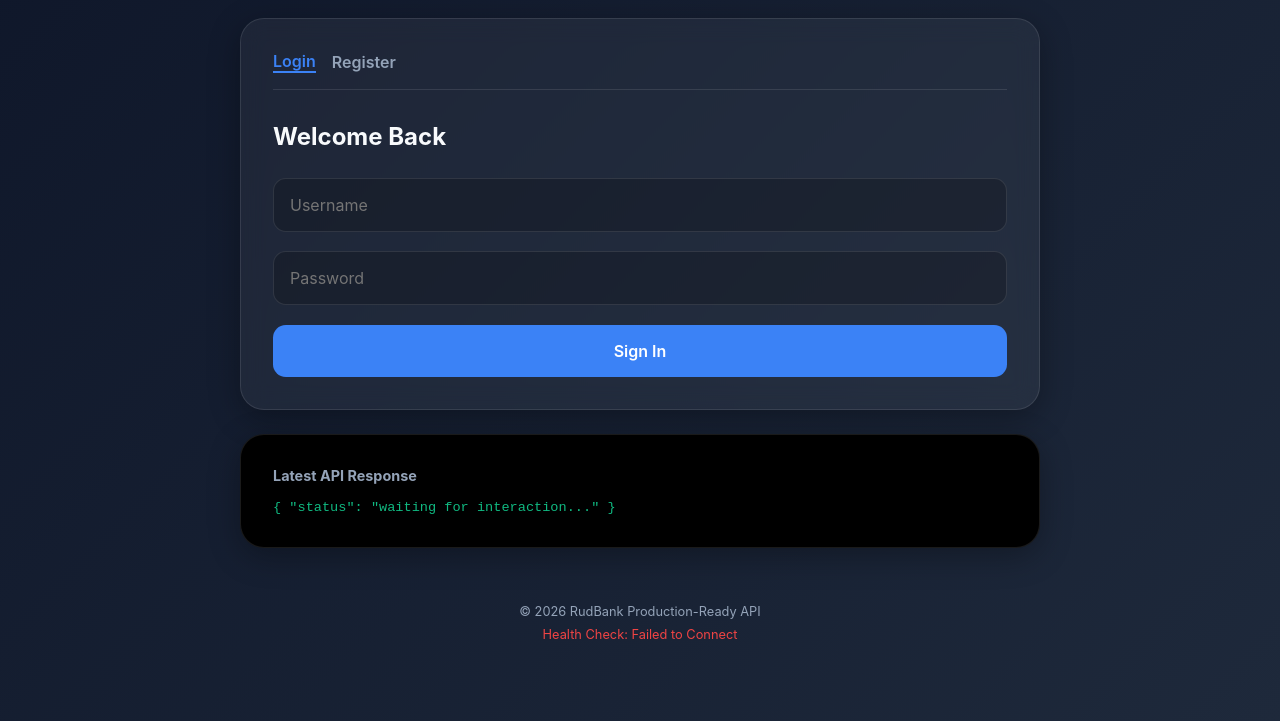
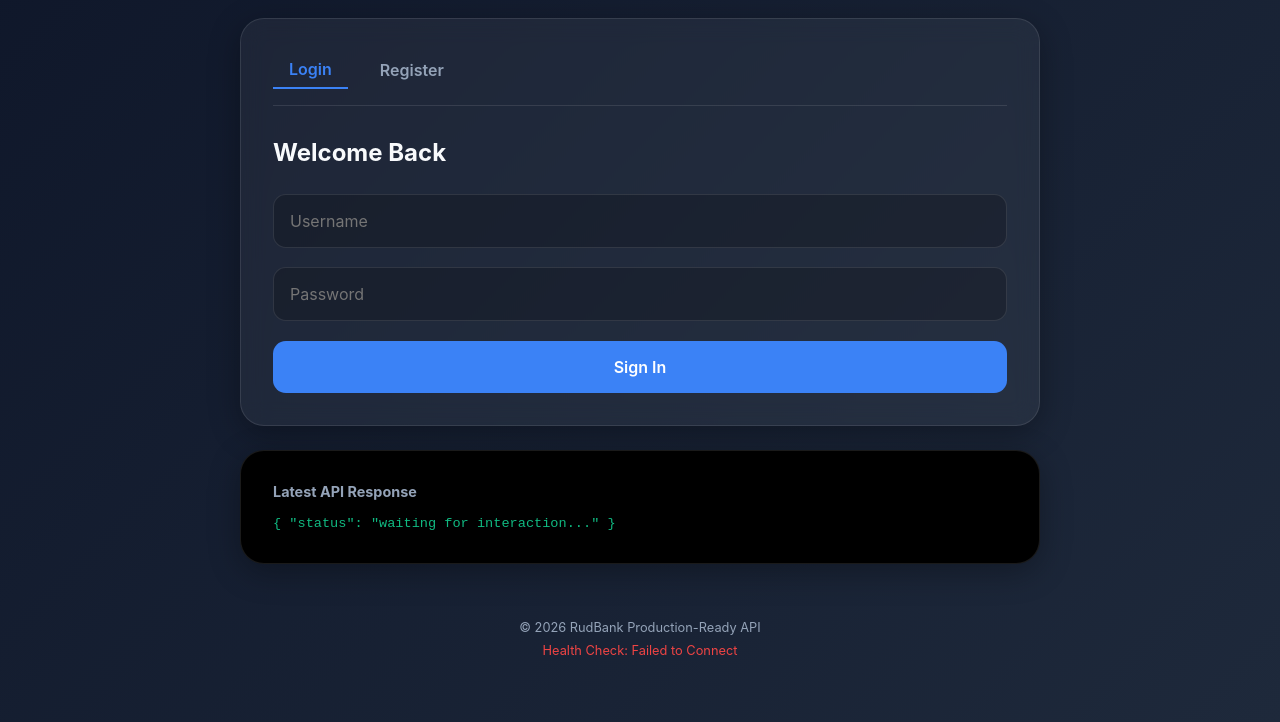
Before and after one commit to Mosinali10/rudbank, a website: page public/index.html in a window 1280 px wide. Shown: the part 79-801 px from the top of the page. Drawn offline with Linux system fonts and the light colour scheme; no server answers.

Commit message:
UI Fix: Improve tab interaction and hit areas

```diff
--- a/public/index.html
+++ b/public/index.html
@@ -1,11 +1,13 @@
 <!DOCTYPE html>
 <html lang="en">
+
 <head>
     <meta charset="UTF-8">
     <meta name="viewport" content="width=device-width, initial-scale=1.0">
     <title>RudBank | Visual API Dashboard</title>
     <link rel="stylesheet" href="style.css">
 </head>
+
 <body>
     <div class="container">
         <header>
@@ -17,8 +19,8 @@
             <!-- Login/Register Section -->
             <section id="auth-section" class="card glass">
                 <div class="tabs">
-                    <button id="tab-login" class="tab active" onclick="showTab('login')">Login</button>
-                    <button id="tab-register" class="tab" onclick="showTab('register')">Register</button>
+                    <button id="tab-login" class="tab active">Login</button>
+                    <button id="tab-register" class="tab">Register</button>
                 </div>
 
                 <form id="login-form" class="auth-form">
@@ -78,4 +80,5 @@
     </div>
     <script src="script.js"></script>
 </body>
+
 </html>
--- a/public/script.js
+++ b/public/script.js
@@ -16,6 +16,9 @@ function showTab(type) {
     document.getElementById('tab-login').classList.toggle('active', type === 'login');
     document.getElementById('tab-register').classList.toggle('active', type === 'register');
 }
+
+document.getElementById('tab-login').addEventListener('click', () => showTab('login'));
+document.getElementById('tab-register').addEventListener('click', () => showTab('register'));
 
 function updateLog(data) {
     jsonOutput.textContent = JSON.stringify(data, null, 2);
--- a/public/style.css
+++ b/public/style.css
@@ -80,6 +80,7 @@ header {
     font-size: 1rem;
     font-weight: 600;
     transition: all 0.3s;
+    padding: 0.5rem 1rem;
 }
 
 .tab.active {
```
